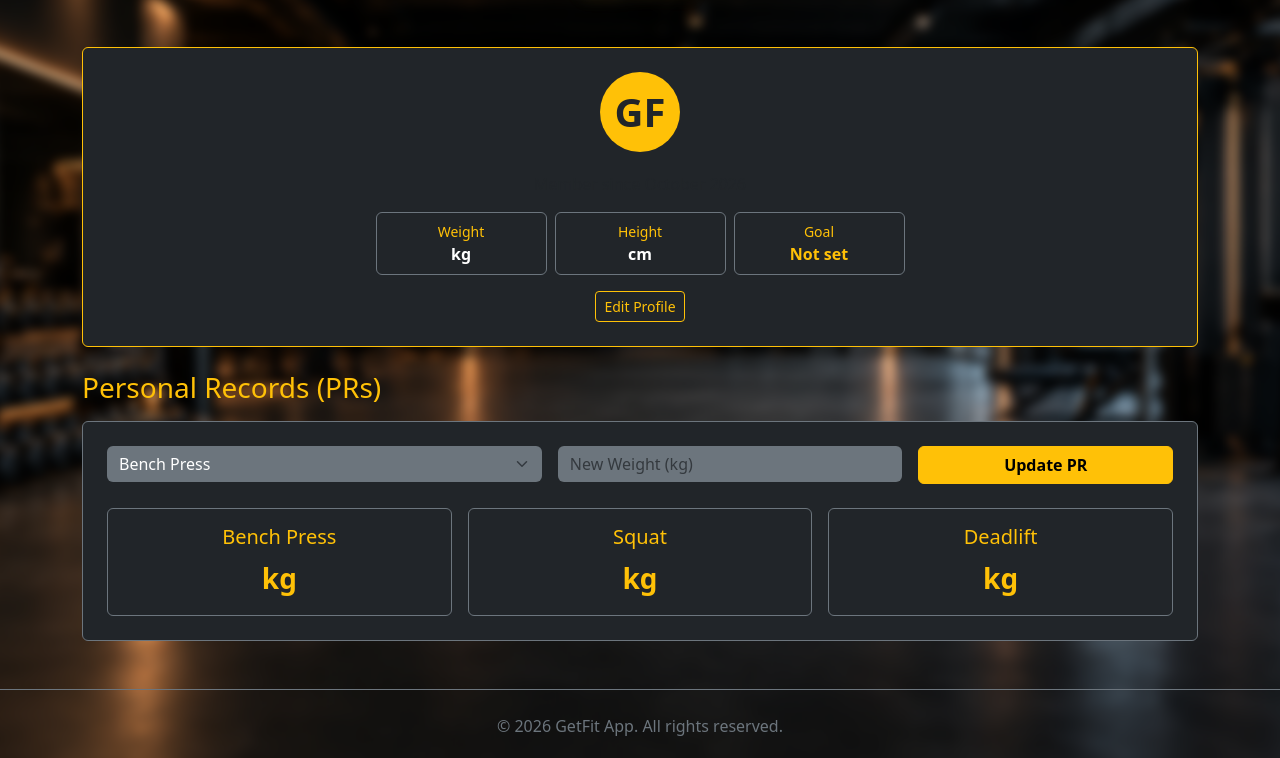
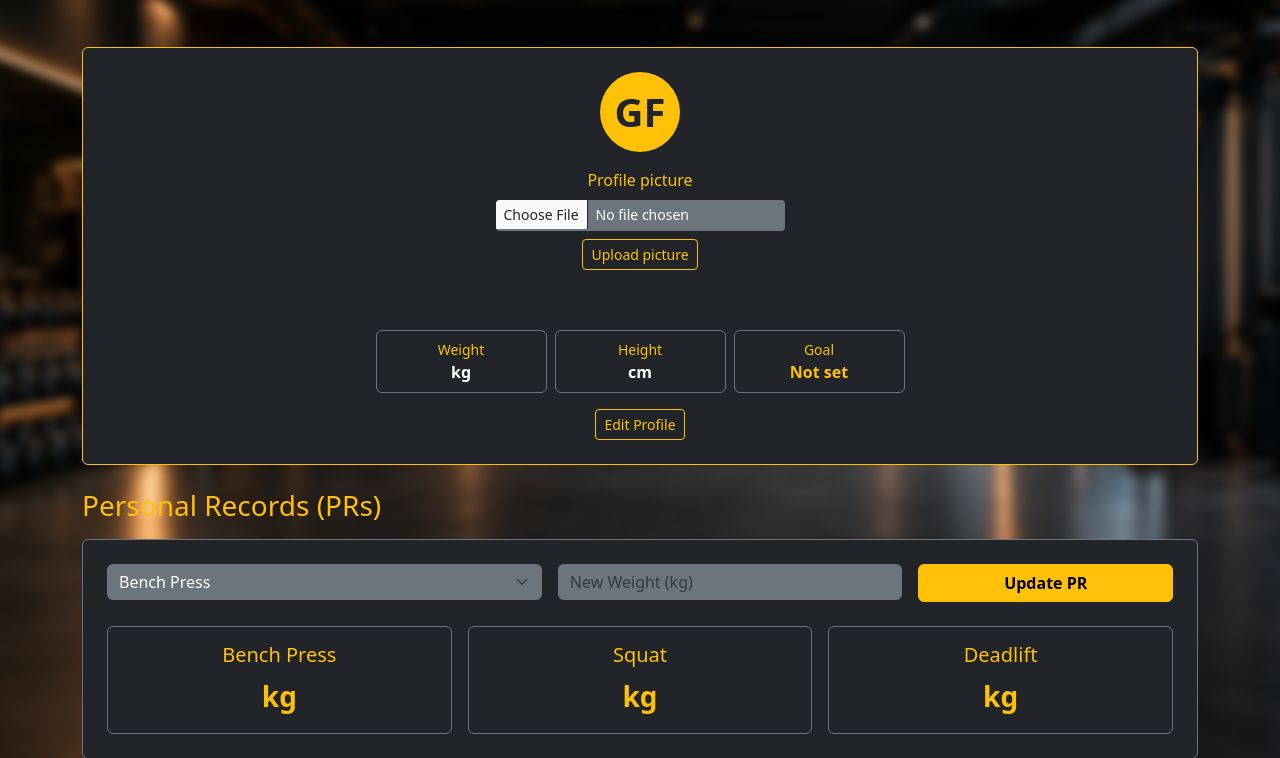
Before and after one commit to Adamabdelaziz23/getfit, a Flask app: template templates/prof.html in a window 1280 px wide. Shown: the part 34-792 px from the top of the page. Run offline with Flask 3, Linux system fonts and the light colour scheme; the template is opened without the code that fills it, so the values that code supplies are empty; some libraries are stand-ins or nearby versions.

Commit message:
profile picture enabled

```diff
--- a/app.py
+++ b/app.py
@@ -1,8 +1,10 @@
 import os
 from functools import wraps
+from uuid import uuid4
 from cs50 import SQL
 from werkzeug.security import check_password_hash, generate_password_hash
-from flask import Flask, redirect, render_template, request, session
+from werkzeug.utils import secure_filename
+from flask import Flask, flash, redirect, render_template, request, session
 from flask_session import Session
 
 
@@ -22,6 +24,9 @@ app = Flask(__name__)
 app.config["SECRET_KEY"] = os.environ.get("SECRET_KEY", "dev-secret-key")
 app.config["SESSION_PERMANENT"] = False
 app.config["SESSION_TYPE"] = "filesystem"
+app.config["MAX_CONTENT_LENGTH"] = 5 * 1024 * 1024
+app.config["PROFILE_UPLOAD_FOLDER"] = os.path.join(app.static_folder, "uploads")
+os.makedirs(app.config["PROFILE_UPLOAD_FOLDER"], exist_ok=True)
 Session(app)
 
 
@@ -104,6 +109,47 @@ def update_pr():
     return redirect("/profile")
 
 
+@app.route("/profile/picture", methods=["POST"])
+@login_required
+def upload_profile_picture():
+    upload = request.files.get("profile_picture")
+    if not upload or not upload.filename:
+        flash("Choose a profile picture to upload.")
+        return redirect("/profile")
+
+    extension = os.path.splitext(secure_filename(upload.filename))[1].lower()
+    if extension not in {".png", ".jpg", ".jpeg", ".webp"}:
+        flash("Upload a PNG, JPEG, or WebP image.")
+        return redirect("/profile")
+
+    header = upload.stream.read(12)
+    upload.stream.seek(0)
+    if extension == ".png":
+        valid_image = header.startswith(b"\x89PNG\r\n\x1a\n")
+    elif extension in {".jpg", ".jpeg"}:
+        valid_image = header.startswith(b"\xff\xd8\xff")
+    else:
+        valid_image = header[:4] == b"RIFF" and header[8:12] == b"WEBP"
+    if not valid_image:
+        flash("That file does not appear to be a valid image.")
+        return redirect("/profile")
+
+    filename = f"{uuid4().hex}{extension}"
+    upload.save(os.path.join(app.config["PROFILE_UPLOAD_FOLDER"], filename))
+
+    user_id = session.get("user_id")
+    user = db.execute("SELECT profile_picture FROM users WHERE id = ?", user_id)[0]
+    db.execute("UPDATE users SET profile_picture = ? WHERE id = ?", filename, user_id)
+    old_picture = user["profile_picture"]
+    if old_picture and os.path.basename(old_picture) == old_picture:
+        old_path = os.path.join(app.config["PROFILE_UPLOAD_FOLDER"], old_picture)
+        if os.path.isfile(old_path):
+            os.remove(old_path)
+
+    flash("Profile picture updated.")
+    return redirect("/profile")
+
+
 @app.route("/login", methods=["GET", "POST"])
 def login():
     #login a user.
--- a/sql.txt
+++ b/sql.txt
@@ -5,6 +5,7 @@ PRAGMA foreign_keys = ON;
 -- Do not run them on databases that already have these columns.
 -- ALTER TABLE users ADD COLUMN name TEXT;
 -- ALTER TABLE users ADD COLUMN fitness_goal TEXT;
+-- ALTER TABLE users ADD COLUMN profile_picture TEXT;
 
 -- 2. Create the Users table
 CREATE TABLE users (
@@ -16,6 +17,7 @@ CREATE TABLE users (
     height INTEGER,
     weight INTEGER,
     fitness_goal TEXT,
+    profile_picture TEXT,
     created_at DATETIME DEFAULT CURRENT_TIMESTAMP
 
 );
--- a/templates/prof.html
+++ b/templates/prof.html
@@ -1,12 +1,26 @@
 {% extends "layout.html" %}
 {% block title %}Profile{% endblock %}
 {% block content %}
+{% with messages = get_flashed_messages() %}
+    {% if messages %}
+        <div class="alert alert-warning" role="alert">
+            {% for message in messages %}<div>{{ message }}</div>{% endfor %}
+        </div>
+    {% endif %}
+{% endwith %}
 <div class="card bg-dark text-white border-warning p-4 mb-4 text-center">
     <div class="mb-3">
-        <div class="rounded-circle bg-warning text-dark d-inline-flex align-items-center justify-content-center fw-bold fs-1" style="width: 80px; height: 80px;">
-            GF
-        </div>
+        {% if user.profile_picture %}
+            <img src="{{ url_for('static', filename='uploads/' ~ user.profile_picture) }}" alt="Profile picture" class="rounded-circle border border-warning" width="80" height="80" style="object-fit: cover;">
+        {% else %}
+            <div class="rounded-circle bg-warning text-dark d-inline-flex align-items-center justify-content-center fw-bold fs-1" style="width: 80px; height: 80px;">GF</div>
+        {% endif %}
     </div>
+    <form method="post" action="{{ url_for('upload_profile_picture') }}" enctype="multipart/form-data" class="mx-auto mb-3" style="max-width: 360px;">
+        <label for="profilePictureInput" class="form-label text-warning">Profile picture</label>
+        <input type="file" id="profilePictureInput" name="profile_picture" class="form-control form-control-sm bg-secondary text-white border-0" accept="image/png,image/jpeg,image/webp" required>
+        <button type="submit" class="btn btn-outline-warning btn-sm mt-2">Upload picture</button>
+    </form>
     <h3 class="text-warning mb-1" id="userName">{{ user.name or user.username }}</h3>
     <p class="text-muted mb-3">Member since October 2026</p>
     <div class="row g-2 justify-content-center mb-3">
```
Also changed, not shown: readme.txt (added).
